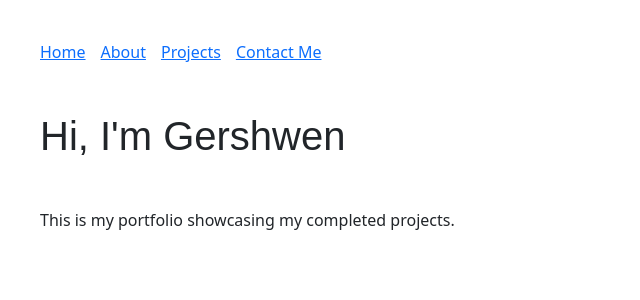
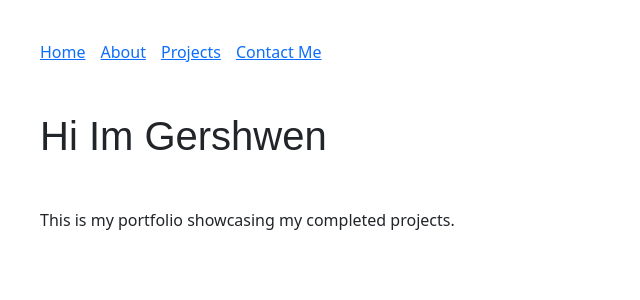
Before and after one commit to Gershwen/my-next-app, a Next.js app: page / in a window 1280 px wide. Shown: the top 300 px of the page, without its empty margins (0-640 px from the left). Built offline with nearby package versions, Linux system fonts and the light colour scheme.

Commit message:
fixed errors

```diff
--- a/pages/index.js
+++ b/pages/index.js
@@ -4,7 +4,7 @@ import Layout from "../components/MyLayout";
 const Home = () => {
   return (
     <Layout>
-      <h1>Hi, I'm Gershwen</h1>
+      <h1>Hi Im Gershwen</h1>
       <p>This is my portfolio showcasing my completed projects.</p>
     </Layout>
   );
--- a/pages/projects.js
+++ b/pages/projects.js
@@ -11,7 +11,7 @@ const Projects = () => {
       <div className="container">
         {data.map((project) => {
           return (
-            <div className="project-container">
+            <div key={project.id} className="project-container">
               <Image src={project.imgsrc} thumbnail alt={project.alt} />
               <h3>{project.description}</h3>
               <div className="links">
```
